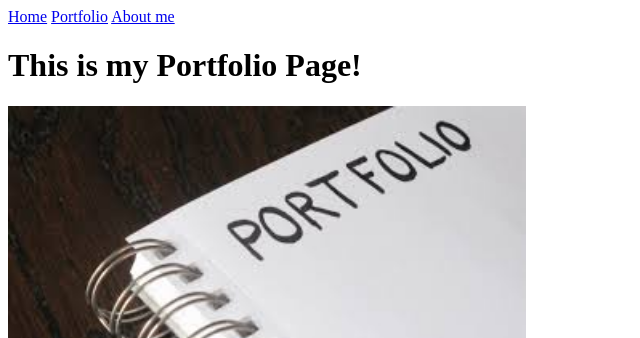
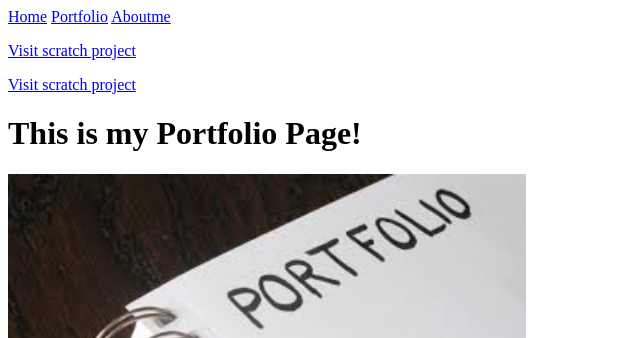
Before and after one commit to jonolinglongxd/csp2017, a plain HTML site: page portfolio.html in a window 1280 px wide. Shown: the top 338 px of the page, without its empty margins (0-640 px from the left). Drawn offline with Linux system fonts and the light colour scheme.

Commit message:
Add files via upload

```diff
--- a/portfolio.html
+++ b/portfolio.html
@@ -7,7 +7,9 @@
 	  <body>
     <a href="index.html">Home</a>
     <a href="portfolio.html">Portfolio</a>
-	    <a href="aboutme.html">About me</a>
+    <a href="aboutme.html">Aboutme</a>
+    <p><a href="https://scratch.mit.edu/projects/174267833/">Visit scratch project</a></p>
+    <p><a href="https://scratch.mit.edu/projects/173462403/">Visit scratch project</a></p>
     <h1>This is my Portfolio Page!</h1>
     <img src="images/portfolio.jpg" height="250">
     <br>
```
Lines whose indentation alone changed are shown as unchanged.
